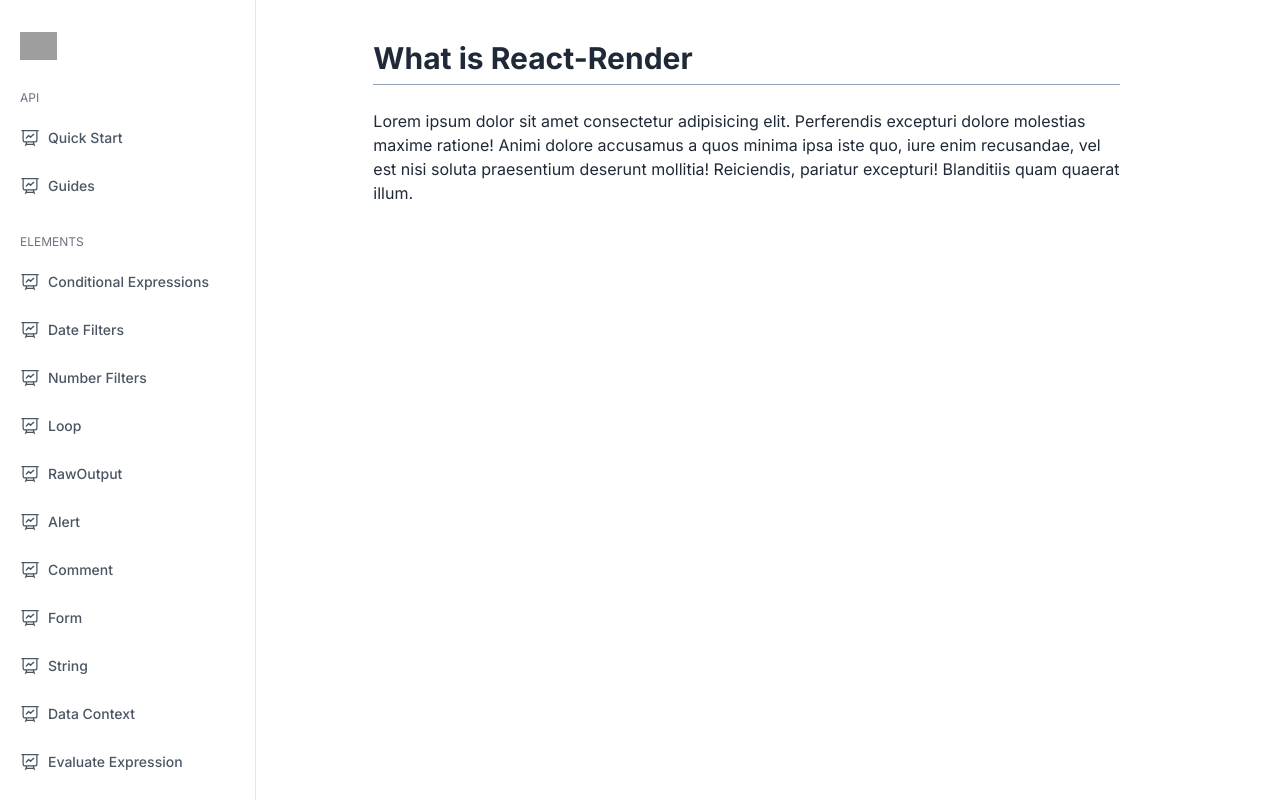
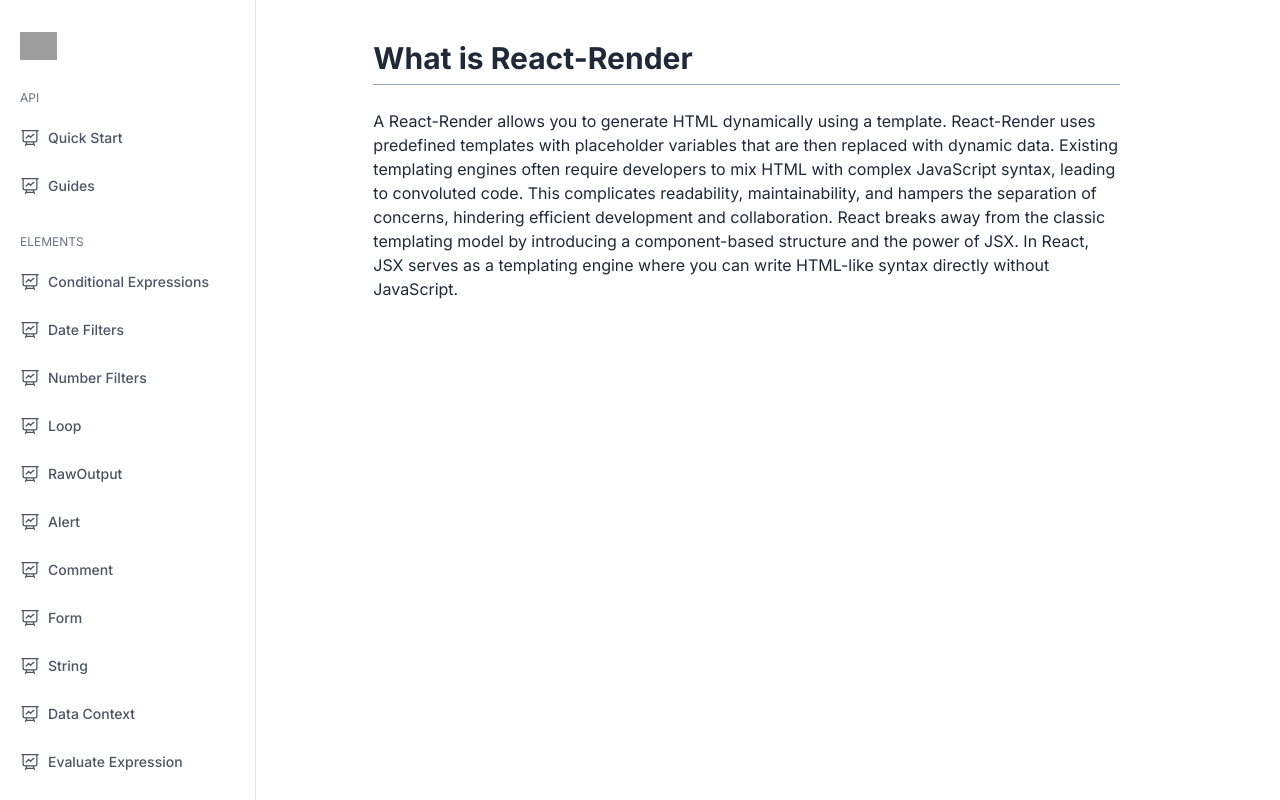
Before and after one commit to hacktivity-101/React-Render, a Next.js app in the folder frontend/: page /docs/about in a window 1280 px wide. Built offline with nearby package versions, Linux system fonts and the light colour scheme; grey boxes are pictures that could not be loaded.

Commit message:
............

```diff
--- a/frontend/src/app/docs/about/page.jsx
+++ b/frontend/src/app/docs/about/page.jsx
@@ -9,7 +9,9 @@ const About = () => {
         <section className='mb-10'>
           <h2 className='text-3xl font-bold'>What is React-Render</h2>
           <hr className='mt-2 mb-6 border-slate-400' />
-          <p>Lorem ipsum dolor sit amet consectetur adipisicing elit. Perferendis excepturi dolore molestias maxime ratione! Animi dolore accusamus a quos minima ipsa iste quo, iure enim recusandae, vel est nisi soluta praesentium deserunt mollitia! Reiciendis, pariatur excepturi! Blanditiis quam quaerat illum.</p>
+          <p>A React-Render allows you to generate HTML dynamically using a template. React-Render uses predefined templates with placeholder variables that are then replaced with dynamic data.
+Existing templating engines often require developers to mix HTML with complex JavaScript syntax, leading to convoluted code. This complicates readability, maintainability, and hampers the separation of concerns, hindering efficient development and collaboration. React breaks away from the classic templating model by introducing a component-based structure and the power of JSX. In React, JSX serves as a templating engine where you can write HTML-like syntax directly without JavaScript.
+</p>
 
 
         </section>
```
